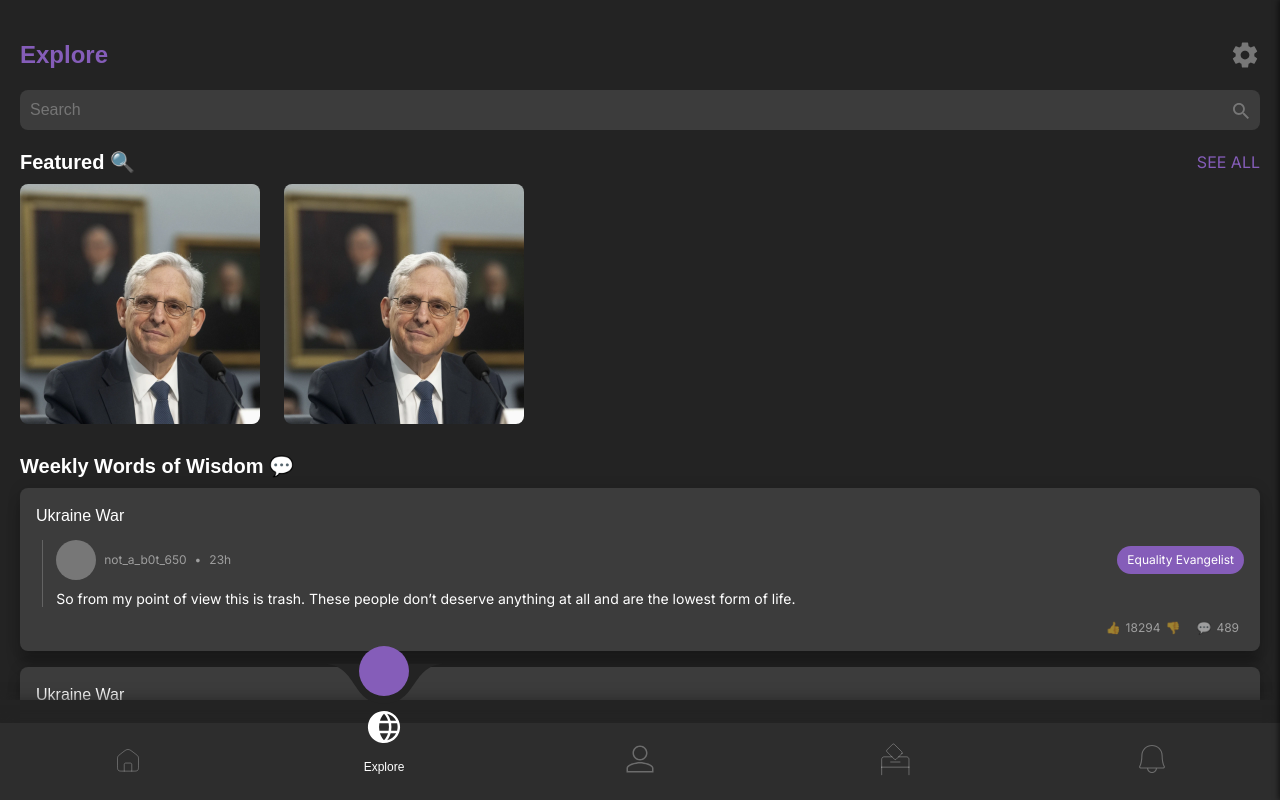
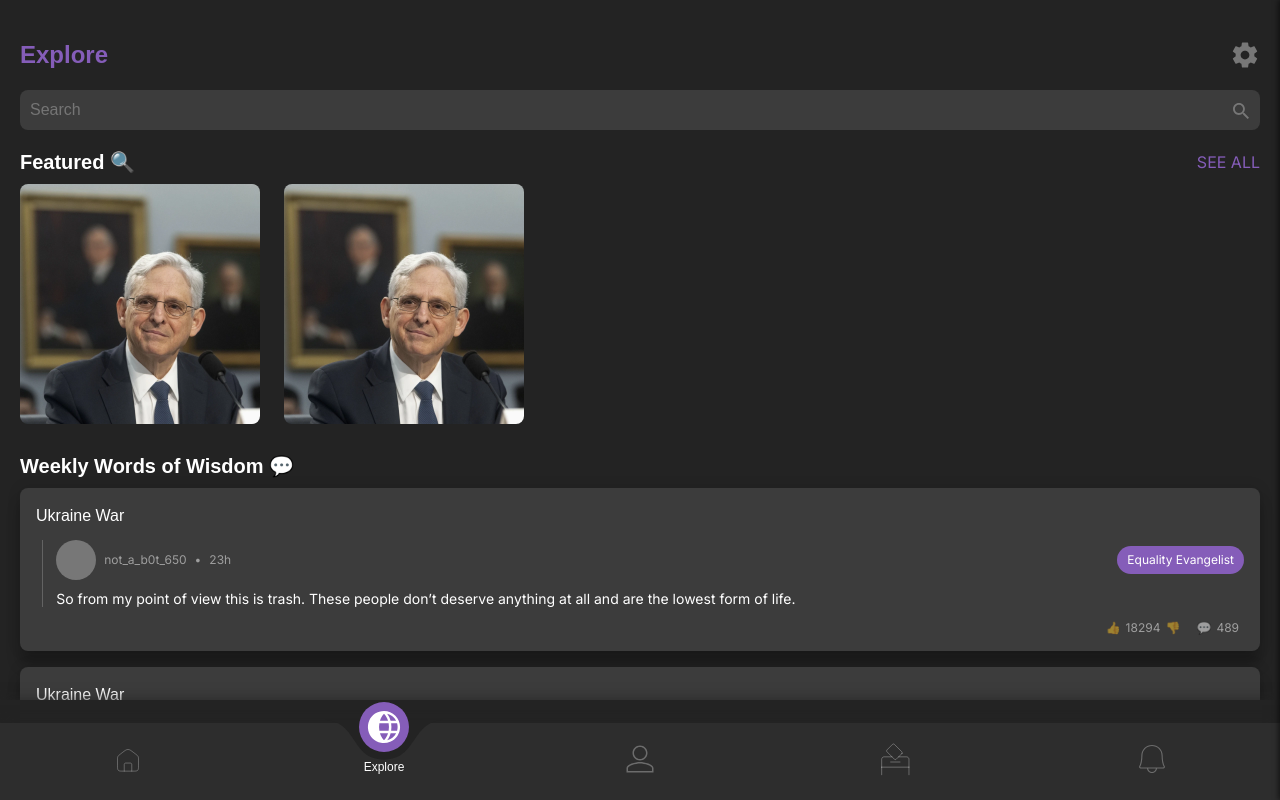
Before and after one commit to JonathanIsTheCoolest/wisdm_web_app, a Next.js app: page /dashboard/explore in a window 1280 px wide. Built offline with nearby package versions, Linux system fonts and the light colour scheme.

Commit message:
Update Navbar

```diff
--- a/src/app/_components/navigation/NavigationBar.tsx
+++ b/src/app/_components/navigation/NavigationBar.tsx
@@ -15,6 +15,9 @@ import ellipse from "@/assets/icons/ellipse.svg"
 import Link from "next/link";
 
 const NavigationBar = () => {
+  const [currentView, setCurrentView] = useState<string | null>(null);
+  const elementRef = useRef<HTMLImageElement | null>(null);
+
   function extractLastSegment(path: string) {
     const pattern = /\/([^\/?]+)(?=\?|$)/;
     const match = path.match(pattern);
@@ -31,9 +34,6 @@ const NavigationBar = () => {
 
   const INITIAL_VIEW: string | null = typeof document !== 'undefined' && document.location.pathname ? extractLastSegment(document.location.pathname) : 'home';
 
-  const [currentView, setCurrentView] = useState<string | null>(null);
-  const elementRef = useRef<HTMLImageElement | null>(null);
-
   const navOptionsArray = [
     { name: 'home', href: '/', alt: 'Home', activeIcon: homeActiveIcon, inactiveIcon: homeIcon },
     { name: 'explore', href: '/explore', alt: 'Explore', activeIcon: exploreActiveIcon, inactiveIcon: exploreIcon },
@@ -49,9 +49,6 @@ const NavigationBar = () => {
       data-name={name}
       className={`${styles.navItem} ${currentView === name ? styles.navItemActive : ""}`}
       onClick={() => setCurrentView(name)}
-      style={{
-        zIndex: '1001'
-      }}
     >
       <Image
         ref={currentView === name ? elementRef : null}
@@ -77,7 +74,8 @@ const NavigationBar = () => {
 
       if (circle) {
         circle.style.left = `${distances.left}px`;
-        circle.style.bottom = `${distances.bottom + bottomPadding}px`;
+        // To be refactored at a later time ↓
+        // circle.style.bottom = `${distances.bottom + bottomPadding}px`;
       }
     }
   };
@@ -96,7 +94,7 @@ const NavigationBar = () => {
   }, [currentView]);
 
   useEffect(() => {
-    setCurrentView(INITIAL_VIEW);
+    setCurrentView(INITIAL_VIEW)
   }, []);
 
   return (
--- a/src/app/_lib/actions.ts
+++ b/src/app/_lib/actions.ts
@@ -1,7 +1,7 @@
 'use server'
 
 import { cookies } from "next/headers"
-import { permanentRedirect } from "next/navigation"
+import { permanentRedirect, redirect } from "next/navigation"
 
 export async function signIn(prevState: any, formData: FormData) {
   const user = formData.get('user')
--- a/src/styles/NavigationBar.module.scss
+++ b/src/styles/NavigationBar.module.scss
@@ -34,21 +34,22 @@
     width: 20%; /* Ensure each tab takes up an equal width */
     color: $icon-color;
     text-align: center;
-    transition: transform 0.3s ease, color 0.3s ease;
+    transition: transform 0.5s ease, color 0.5s ease;
     position: relative;
     outline: none; /* Remove focus outline */
+    z-index: 1001;
 
     img {
       width: 36px;
       height: 36px;
       margin-bottom: 5px;
-      transition: filter 0.3s ease, transform 0.3s ease;
+      transition: filter 0.5s ease, transform 0.5s ease;
     }
 
     span {
       font-size: 12px;
       color: $white-color;
-      transition: color 0.3s ease;
+      transition: color 0.5s ease;
       white-space: nowrap; /* Prevent text from breaking into multiple lines */
     }
 
@@ -89,6 +90,7 @@
   .circle {
     background: transparent;
     position: fixed;
+    bottom: 48px;
   }
 
   .innerCircle {
```
